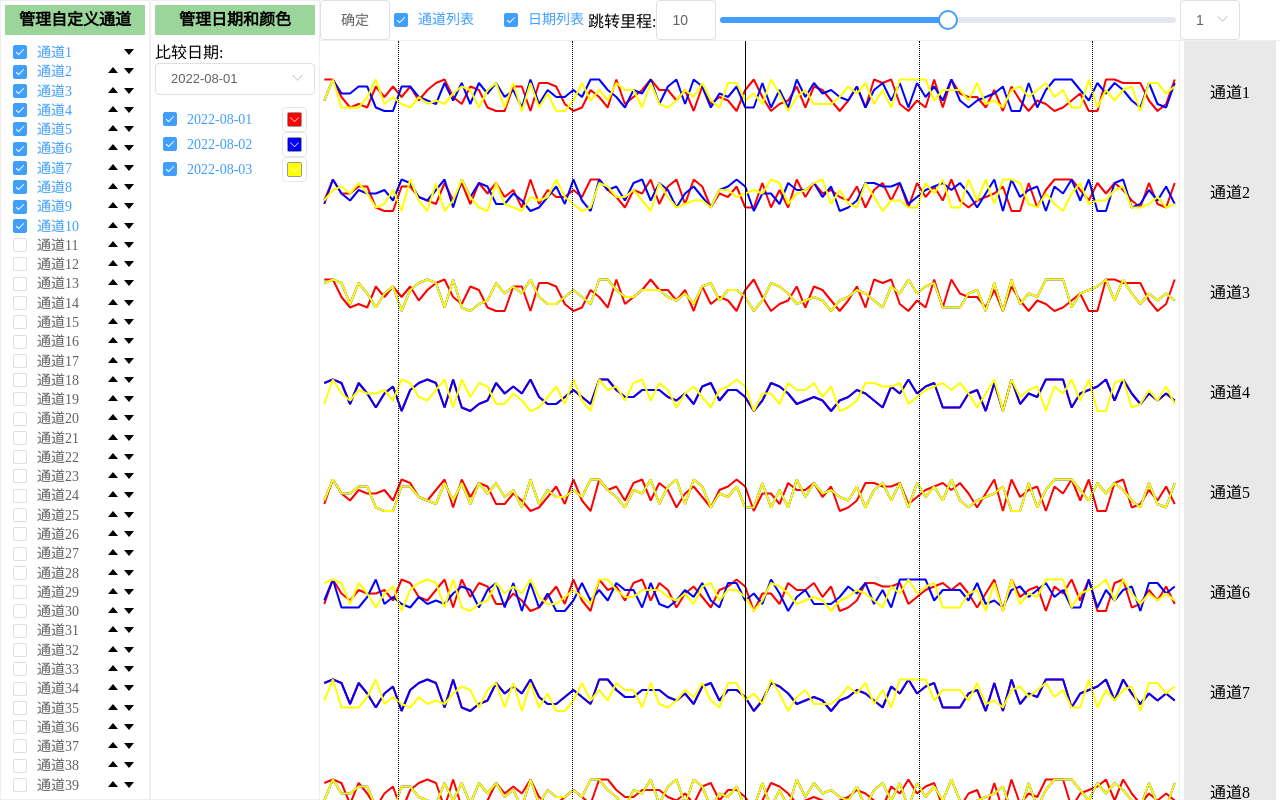
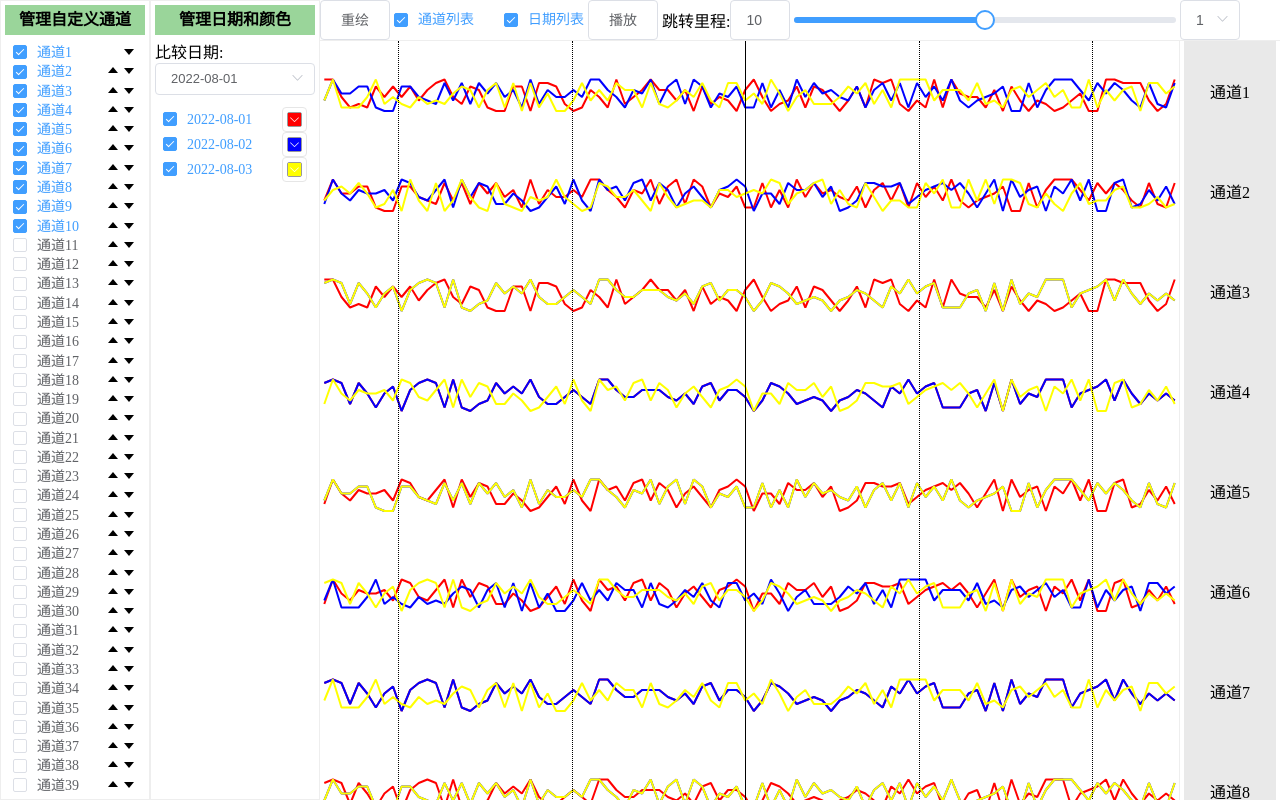
Before and after one commit to yangzhenfeng1994/billionDataChart, a Vue app: page / in a window 1280 px wide. Built offline with nearby package versions, Linux system fonts and the light colour scheme.

Commit message:
feat(pubComponents pages): 增加播放功能

```diff
--- a/src/views/monitorChart/components/setting.vue
+++ b/src/views/monitorChart/components/setting.vue
@@ -1,11 +1,14 @@
 <template>
   <div class="settings">
     <div class="item">
-      <el-button @click="sure">确定</el-button>
+      <el-button @click="sure">重绘</el-button>
     </div>
     <div class="item">
       <el-checkbox v-model="data.showLines" @change="resize">通道列表</el-checkbox>
       <el-checkbox v-model="data.showDates" @change="resize">日期列表</el-checkbox>
+    </div>
+    <div class="item">
+      <el-button @click="play">播放</el-button>
     </div>
     <div class="item">
       跳转里程:
@@ -48,6 +51,9 @@ export default {
     resize() {
       this.$emit('resize')
     },
+    play() {
+      this.$emit('play')
+    },
   },
 }
 </script>
--- a/src/views/monitorChart/index.vue
+++ b/src/views/monitorChart/index.vue
@@ -15,7 +15,13 @@
       @changeContrastDate="contrastDateId = $event"
     ></dates>
     <div class="charts">
-      <settting :data="settings" @sure="initCharts" @resize="resize" @jump="jump"></settting>
+      <settting
+        :data="settings"
+        @sure="initCharts"
+        @resize="resize"
+        @jump="jump"
+        @play="play"
+      ></settting>
       <charts
         ref="charts"
         :xData="filterXdata"
@@ -210,6 +216,22 @@ export default {
         this.$refs.charts.resizeCharts()
       })
     },
+    play() {
+      let speed = 100
+      let step = 1
+      let n = 0
+      var fn = () => {
+        n += step
+        this.settings.now = n
+        this.initCharts()
+        if (n < 100) {
+          setTimeout(() => {
+            fn()
+          }, speed)
+        }
+      }
+      fn()
+    },
     jump() {
       this.settings.now = this.settings.center * 1
       this.initCharts()
```
